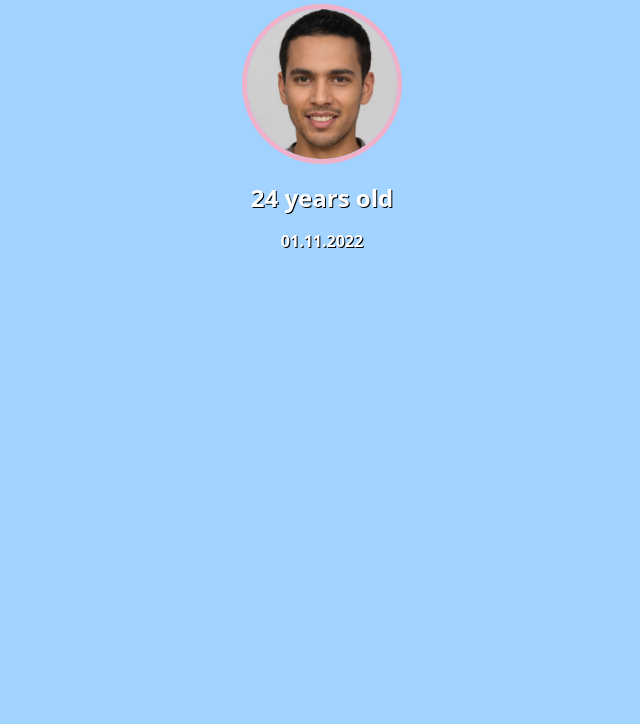
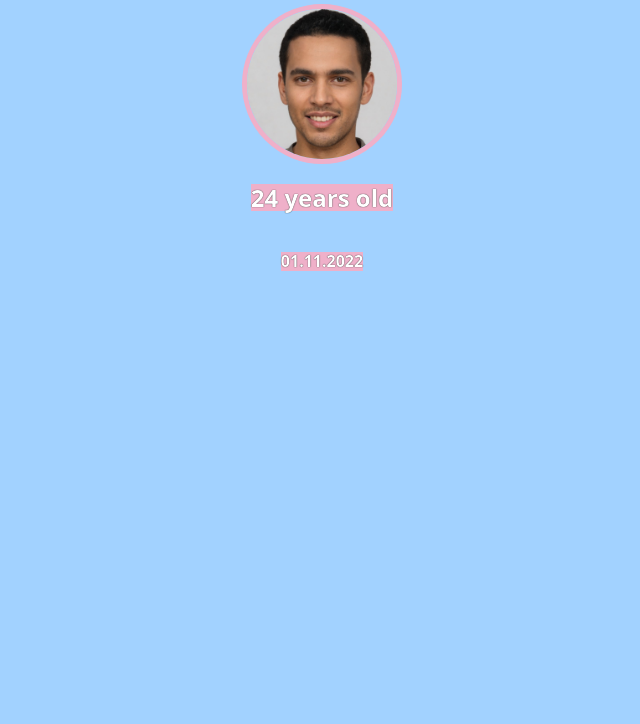
Before and after one commit to Richard105247908/scrimba-html, a website built with Vite: page birthday-gift-site/index.html in a window 1280 px wide. Shown: the part 76-800 px from the top of the page, without its empty margins (318-958 px from the left). Built offline with nearby package versions, Linux system fonts and the light colour scheme; a web font is replaced by a local one.

Commit message:
align items

```diff
--- a/birthday-gift-site/styles.css
+++ b/birthday-gift-site/styles.css
@@ -1,18 +1,15 @@
-/*
-Challenge:
-Style the app according to the provided design.
-The font is called "Happy Monkey" and can be
-embedded via Google Fonts.
-
-Don't know how to make an image round? Google it!
-Also, consider how you should select the image
-(class vs id vs element selector).
-*/
 body{
     text-align: center;
     font-family:"Happy Monkey", system-ui;
     background: #a2d2ff;
     color: #ffffff;
+    display: flex;
+    flex-direction: column;
+    align-items: center;
+}
+
+h1, h2, h3, h4, p{
+    text-shadow: 0px 0px 1px black;
 }
 
 #bff-img{
@@ -21,6 +18,6 @@ body{
     border: thick solid #EFB0C9;
 }
 
-h1,h2,h4{
-    text-shadow: 1px 1px black;
+h2,h4{
+    background: #EFB0C9;
 }
```
